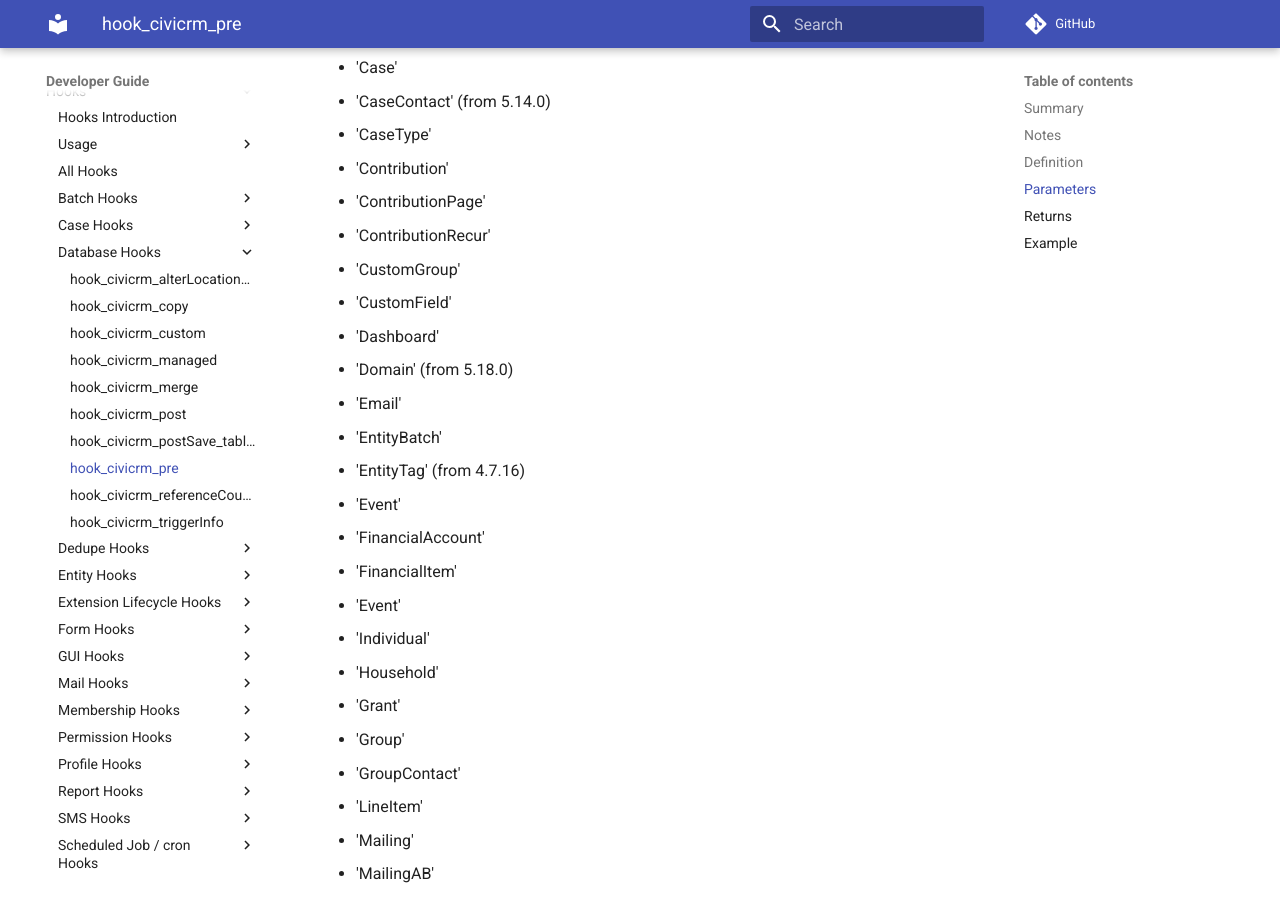
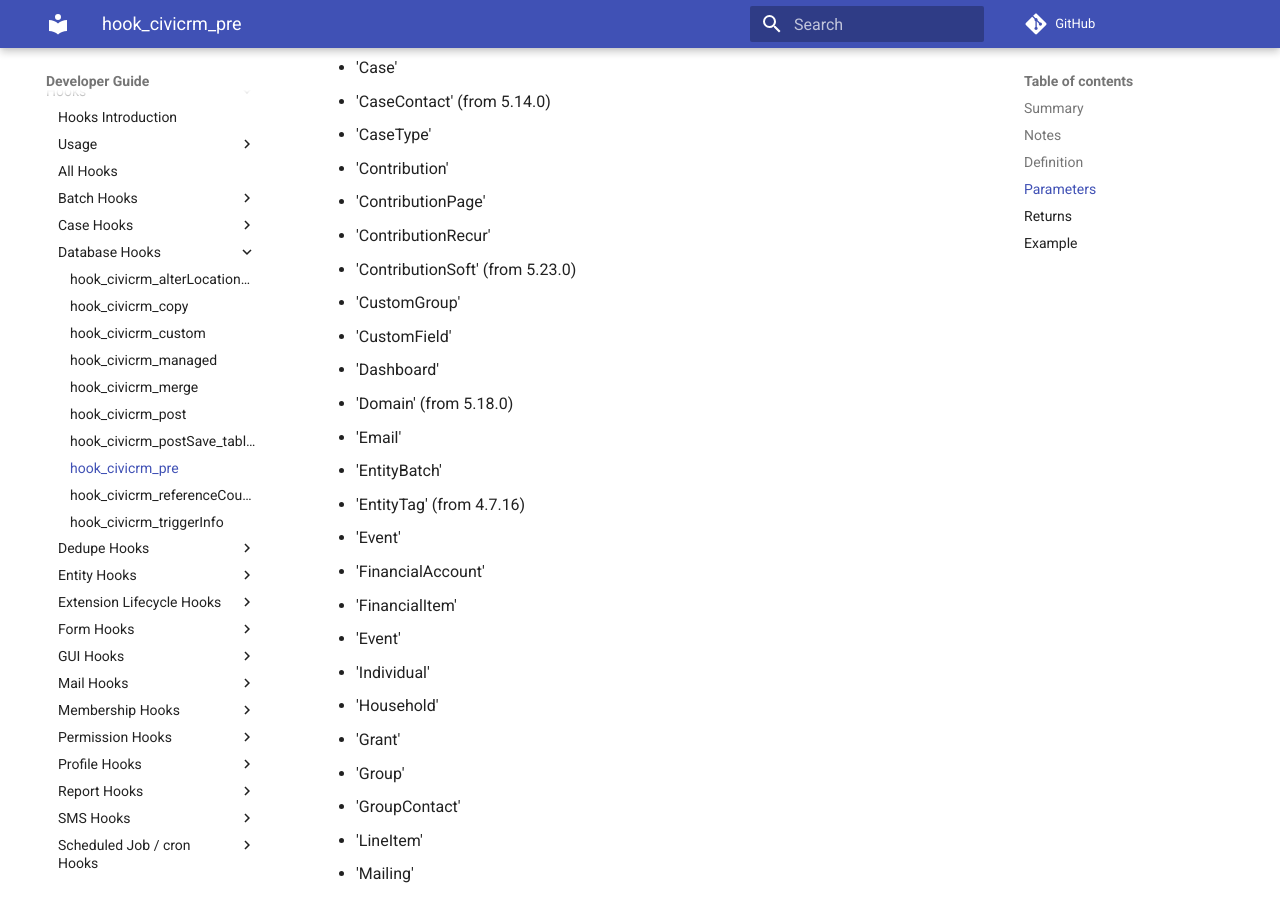
Before and after one commit to civicrm/civicrm-dev-docs, an MkDocs documentation site: the page built from docs/hooks/hook_civicrm_pre.md, in a window 1280 px wide and 900 px high, scrolled down 1252 px. Built offline with MkDocs 1.6.1 and Material for MkDocs 9.7.7, drawn with Linux system fonts in a browser that asks for light colours; comment, search, counter and statistics services are not loaded; old or Windows-style settings are respelled for this version of MkDocs.

Commit message:
contribution pre/post hooks

```diff
--- a/docs/hooks/hook_civicrm_pre.md
+++ b/docs/hooks/hook_civicrm_pre.md
@@ -46,6 +46,7 @@
     -   'Contribution'
     -   'ContributionPage'
     -   'ContributionRecur'
+    -   'ContributionSoft' (from 5.23.0)
     -   'CustomGroup'
     -   'CustomField'
     -   'Dashboard'
```
Also changed, not shown: docs/hooks/hook_civicrm_post.md (+1 -0 lines).
